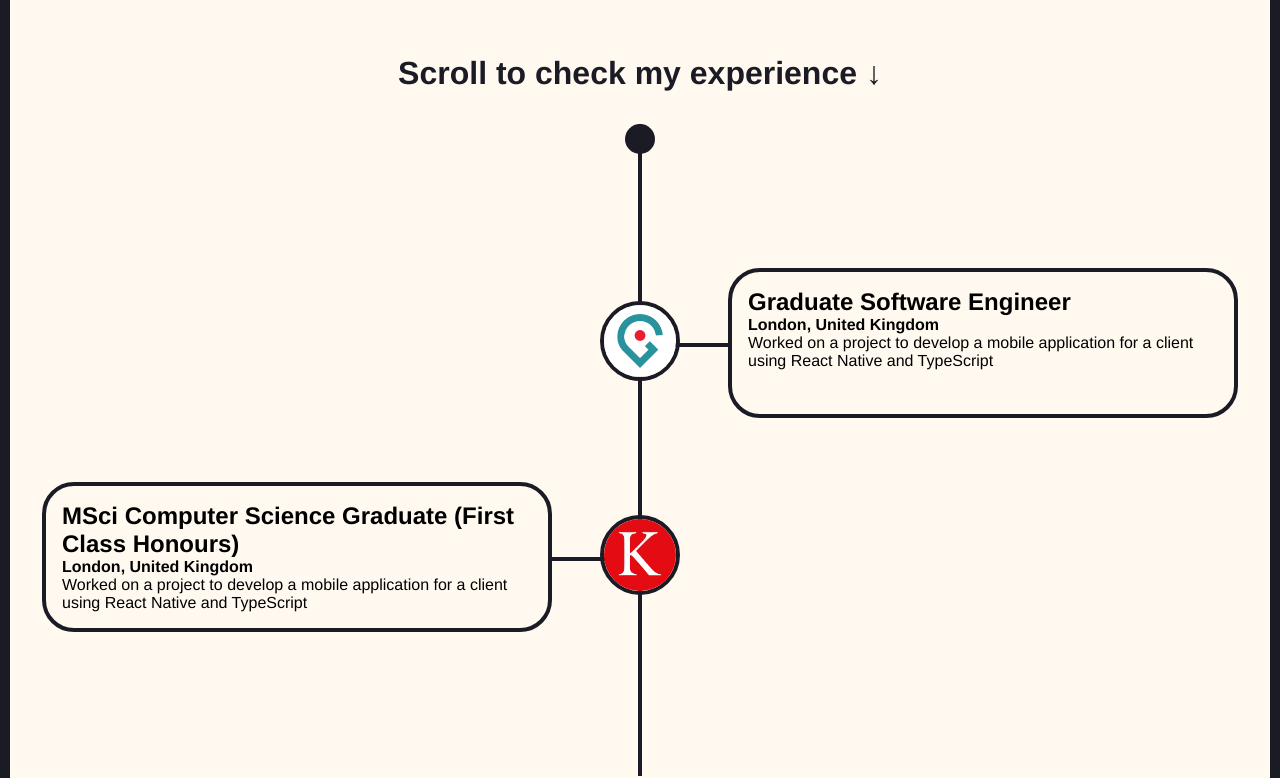
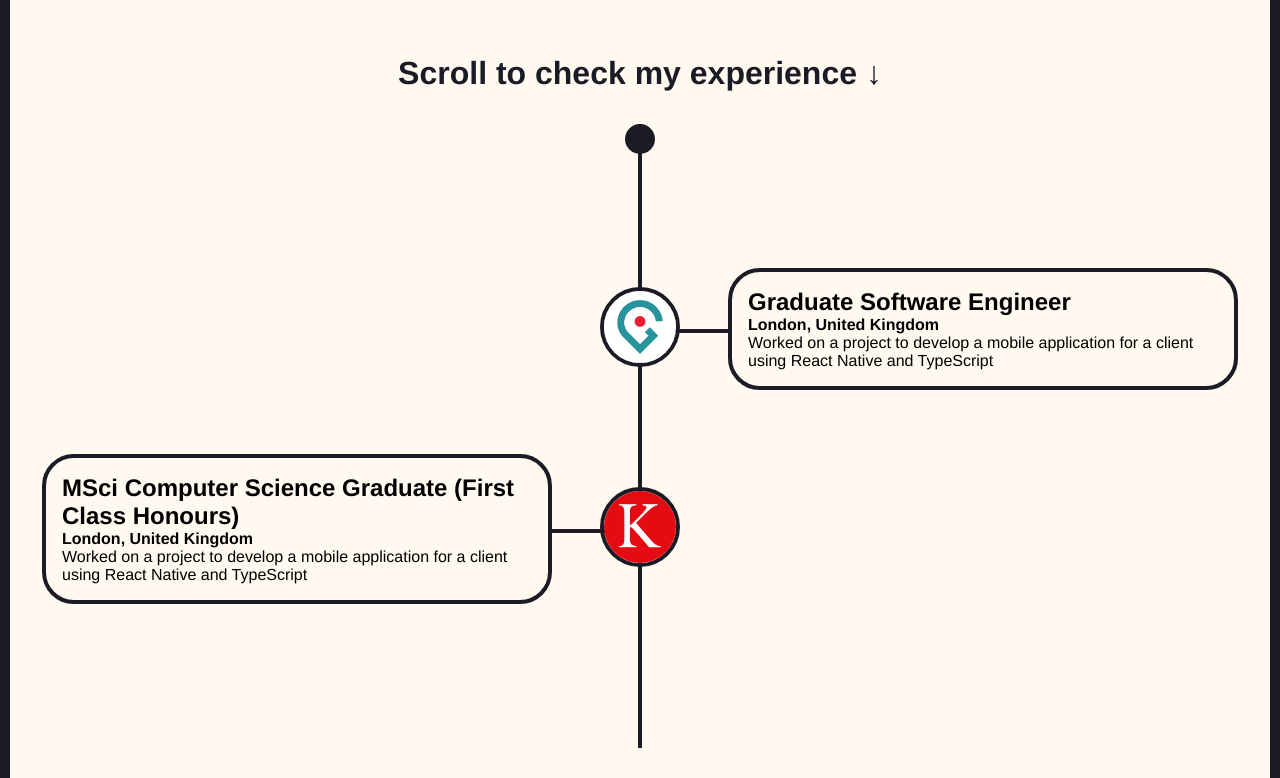
Before and after one commit to Septy2000/Portfolio-Website, a Next.js app: page / in a window 1280 px wide. Shown: the part 640-1418 px from the top of the page. Built offline with nearby package versions, Linux system fonts and the light colour scheme.

Commit message:
Finished timeline reactive behaviour on smaller screens

```diff
--- a/src/components/ExperienceSection/ExperienceSection.styled.tsx
+++ b/src/components/ExperienceSection/ExperienceSection.styled.tsx
@@ -20,7 +20,6 @@ export const ScrollToExperienceHeader = styled.h1`
 export const TimelineGridContainer = styled.div`
     display: grid;
     grid-template-columns: 1fr;
-    grid-auto-rows: 1fr;
     gap: ${({ theme }) => theme.padding.medium};
     position: relative;
     padding-top: 128px;
@@ -34,6 +33,9 @@ export const TimelineGridContainer = styled.div`
         top: 0;
         bottom: 0;
         left: 50%;
+        @media (max-width: ${({ theme }) => theme.screen.medium}) {
+            left: 40px;
+        }
         margin-left: -2px;
         z-index: -1;
     }
@@ -47,13 +49,25 @@ export const TimelineGridContainer = styled.div`
         background: ${({ theme }) => theme.colors.surface.secondary};
         top: 0;
         left: 50%;
+        @media (max-width: ${({ theme }) => theme.screen.medium}) {
+            left: 40px;
+        }
         margin-left: -15px;
     }
 `;
 
-export const TimelineItemGroup = styled.div`
+export const TimelineItemGroup = styled.div<{ $index: number }>`
     display: grid;
     grid-template-columns: 1fr min-content 1fr;
+
+    grid-template-areas: ${({ $index }) =>
+        $index % 2 === 1
+            ? "'filler icon description'"
+            : "'description icon filler'"};
+    @media (max-width: ${({ theme }) => theme.screen.medium}) {
+        grid-template-columns: min-content 1fr;
+        grid-template-areas: "icon description";
+    }
     align-items: center;
     width: 100%;
     padding-top: ${({ theme }) => theme.padding.small};
@@ -63,7 +77,11 @@ export const TimelineItemGroup = styled.div`
 const TimelineIconItem = styled.div`
     padding-left: ${({ theme }) => theme.padding.large};
     padding-right: ${({ theme }) => theme.padding.large};
+    @media (max-width: ${({ theme }) => theme.screen.medium}) {
+        padding-left: 0px;
+    }
     position: relative;
+    grid-area: icon;
 `;
 
 export const TimelineIconItemRight = styled(TimelineIconItem)`
@@ -80,6 +98,7 @@ export const TimelineIconItemRight = styled(TimelineIconItem)`
 `;
 
 export const TimelineIconItemLeft = styled(TimelineIconItem)`
+    @media (min-width: ${({ theme }) => theme.screen.medium}) {
         &:before {
             content: "";
             position: absolute;
@@ -90,6 +109,23 @@ export const TimelineIconItemLeft = styled(TimelineIconItem)`
             left: 0;
             background: ${({ theme }) => theme.colors.surface.secondary};
         }
+    }
+    @media (max-width: ${({ theme }) => theme.screen.medium}) {
+        &:after {
+            content: "";
+            position: absolute;
+            width: 64px;
+            z-index: -1;
+            height: 4px;
+            top: 50%;
+            right: 0;
+            background: ${({ theme }) => theme.colors.surface.secondary};
+        }
+    }
 `;
 
-export const GridFiller = styled.div``;
+export const GridFiller = styled.div`
+    @media (max-width: ${({ theme }) => theme.screen.medium}) {
+        grid-area: left;
+    }
+`;
--- a/src/components/ExperienceSection/ExperienceSection.tsx
+++ b/src/components/ExperienceSection/ExperienceSection.tsx
@@ -52,7 +52,9 @@ export default function ExperienceSection() {
                     return (
                         <React.Fragment key={timelineItem.id}>
                             {timelineItem.id % 2 === 1 ? (
-                                <Styled.TimelineItemGroup>
+                                <Styled.TimelineItemGroup
+                                    $index={timelineItem.id}
+                                >
                                     <Styled.GridFiller />
                                     <Styled.TimelineIconItemRight>
                                         <PlainLinkWrapper
@@ -74,7 +76,9 @@ export default function ExperienceSection() {
                                     />
                                 </Styled.TimelineItemGroup>
                             ) : (
-                                <Styled.TimelineItemGroup>
+                                <Styled.TimelineItemGroup
+                                    $index={timelineItem.id}
+                                >
                                     <TimelineDescriptionItem
                                         attributes={timelineItem}
                                         index={timelineItem.id}
--- a/src/components/ExperienceSection/TimelineDescriptionItem/TimelineDescriptionItem.styled.tsx
+++ b/src/components/ExperienceSection/TimelineDescriptionItem/TimelineDescriptionItem.styled.tsx
@@ -11,4 +11,5 @@ export const Container = styled.div<{ $index: number }>`
     height: 100%;
     padding: ${({ theme }) => theme.padding.small};
     justify-self: ${({ $index }) => ($index % 2 === 1 ? "start" : "end")};
+    grid-area: description;
 `;
```
Lines whose indentation alone changed are shown as unchanged.
